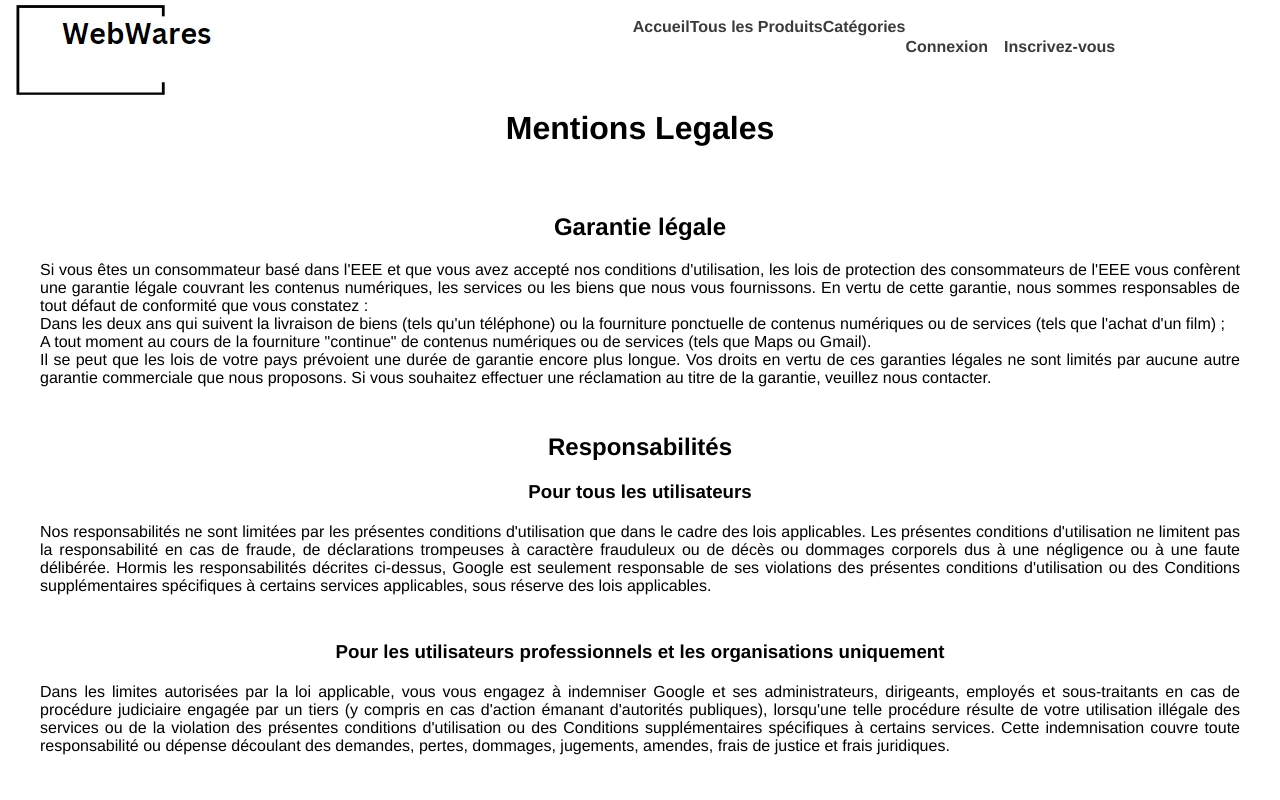
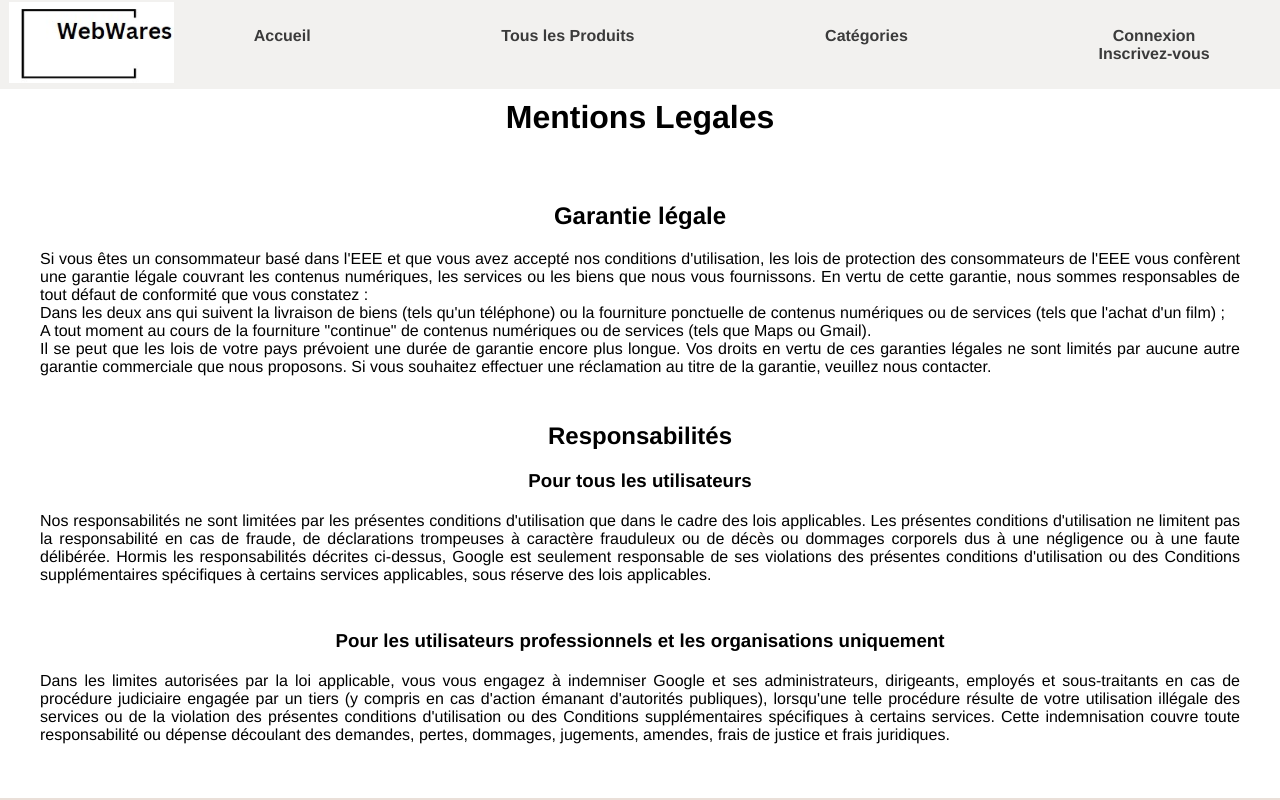
Before and after one commit to Rokayia/WebWares, a Vue app: page /mentions-legales in a window 1280 px wide. Shown: the top 800 px of the page. Built offline with nearby package versions, Linux system fonts and the light colour scheme.

Commit message:
Header fini

```diff
--- a/src/components/GeneralHeader.vue
+++ b/src/components/GeneralHeader.vue
@@ -44,18 +44,18 @@
 
 
         <div v-if="isVisible">
-          <ul class="nav-dropdown">
+          <ul class="nav-dropdown2">
 
             <router-link
                   :to="'/myOrder' "
                 >
-            <font-awesome-icon :icon="['fas', 'basket-shopping']" size="3x" />{{ quantitePanier() }}
+            <font-awesome-icon :icon="['fas', 'basket-shopping']" size="2x" />{{ quantitePanier() }}
           </router-link>
             <li class="nav-link dropdown">
               <div class="circle">
-                <font-awesome-icon :icon="['fas', 'user']" size="3x" />
+                <font-awesome-icon :icon="['fas', 'user']" size="2x" />
               </div>
-              <ul class="dropdown-content">
+              <ul class="dropdown-content2">
                 <router-link
                   :to="'/' "
                   class="nav-link"
@@ -84,9 +84,9 @@
             </div>
           </div>
         </div>
-        <label for="check" class="close-menu"><font-awesome-icon :icon="['fas', 'Rectangle-Xmark']" size="2x" /></label>
+        <label for="check" class="close-menu"><font-awesome-icon :icon="['fas', 'xmark']" size="1x"/></label>
     </span>
-          <label for="check" class="open-menu"><font-awesome-icon :icon="['fas', 'bars']" size="3x" /></label>
+          <label for="check" class="open-menu"><font-awesome-icon :icon="['fas', 'bars']" size="2x" /></label>
 
       </ul>
     </nav>
@@ -224,72 +224,102 @@ export default {
 </script>
 
 <style lang="scss">
+
+
 .logo {
   display: inline;
 
+
 }
 .logo img{
-  width:100%;
+  width:90%;
+  height: 90%;
+
 }
 header {
   display: flex;
-height: 100px;
-  // justify-content: space-between;
+  height: 89px;
   align-items: center;
-
   width: 100%;
+  background-color: #ada99b2a;
 }
 .no-scroll {
   overflow: hidden;
 }
 .partie-nav{
+  width: 100%;
   height: 100%;
+  display: flex;
+  align-items: center;
+
+}
+
+.nav-bar .head-home{
+  display: flex;
+
+
+}
+ul.nav-dropdown2 {
+  display: flex;
+  align-items: center;
+  gap: 8px;
+
+
+}
+ul.nav-dropdown2 a{
+ color: #7D9167;
+}
+a {
+    font-weight: bold;
+    color: #3b3b3b;
+    text-decoration: none;
+    // padding: 10px;
   }
 
 
 .nav-bar {
+  max-width: 1300px;
   width: 100%;
-    height: 50px;
   display: flex;
   justify-content: center;
   align-items: center;
   list-style: none;
   position: relative;
-    position:fixed;
+  height: 100%;
   z-index: 1;
-    padding: 12px 20px;
+
 }
 .menu {
 display: flex;
+justify-content: space-around;
+
+width: 100%;
+gap: 50px;
+}
+.menu a:hover{
+  color:#7D9167;
 }
 
 .menu li a{
   display: inline-block;
     text-decoration: none;
-    color: white;
+    color:#3b3b3b;
     font-weight: 100;
     text-align: center;
     transition: 0.15s ease-in-out;
     position: relative;
     text-transform: uppercase;
+
 }
-.menu li a::after {
-    content: "";
-    position: absolute;
-    bottom: 0;
-    left: 0;
-    width: 0;
-    height: 1px;
-    background-color: white;
-    transition: 0.1s ease;
-}
+
 .menu li a:hover:after {width: 100%;}
 .open-menu , .close-menu {
     position: absolute;
-    color: black;
+    color: rgba(0, 0, 0, 0.233);
     cursor: pointer;
     font-size: 1.5rem;
     display: none;
+
 }
 .open-menu {
     top: 50%;
@@ -300,23 +330,18 @@ display: flex;
     top: 20px;
     right: 20px;
 }
-  a {
-    font-weight: bold;
-    color: #3b3b3b;
-    text-decoration: none;
-    // padding: 10px;
-  }
+
 
   a:hover {
-    color: #9abf72;
+    color:darkslategrey;
   }
   .nav-link {
     text-decoration: none;
     font-weight: bold;
     color: #3b3b3b;
+    display: inline;
+    margin: 0 ;
 
-    display: inline;
-    margin: 0;
   }
 
 
@@ -324,15 +349,21 @@ display: flex;
   .nav-dropdown {
     list-style: none;
     padding: 0;
-    margin: 0;
+
+
   }
 
   .dropdown {
     position: relative;
 
+
+
   }
   .dropdown:hover {
-    color: #9abf72;
+    color:peru;
+
+
+
   }
 
   .dropdown-content {
@@ -340,8 +371,35 @@ display: flex;
     position: absolute;
     background-color: #f1f1f1;
     box-shadow: 0 8px 16px rgba(0, 0, 0, 0.2);
-    z-index: 1;
+
     padding: 0;
+    font-size: 0.8rem;
+
+
+
+  }
+  .dropdown-content2{
+    display: none;
+    color: #7D9167;
+    background-color: #f1f1f1;
+    box-shadow: 0 8px 16px rgba(0, 0, 0, 0.2);
+
+    font-size: 0.8rem;
+
+  }
+
+  .dropdown:hover .dropdown-content2 {
+    display: flex;
+    flex-direction: column;
+    justify-content: center;
+    flex-wrap: wrap;
+    right: -30px;
+    height: 80px;
+    width: 150px;
+    gap: 20px;
+    position: absolute;
+
+
   }
 
   .dropdown-content a {
@@ -349,16 +407,15 @@ display: flex;
     // padding: 10px;
   }
   .dropdown-content a:hover {
-    background-color: #ada99b;
-    color: #9abf72;
+    color:#7D9167;
   }
 
   .dropdown-content div {
     display: block;
-    // padding: 10px;
+     padding: 10px;
   }
   .dropdown-content div:hover {
-    background-color: #ada99b;
+    background-color: #b892064d;
     color: #9abf72;
   }
   .dropdown:hover .dropdown-content {
@@ -367,15 +424,17 @@ display: flex;
 
 
 .circle {
-  width: 60px;
-  height: 60px;
-  border: 1px solid black;
+  width: 40px;
+  height: 40px;
+  border: 1px solid #7D9167;
   border-radius: 50%;
   margin: auto;
   background-color: #f1f1f1;
   display: flex;
   align-items: center;
   justify-content: center;
+  position: relative;
+  color: #7D9167;
 }
 
 
@@ -398,32 +457,33 @@ display: flex;
 
 #check {display: none;}
 
-@media(max-width: 610px){
+@media(max-width: 971px){
     .menu {
         flex-direction: column;
         align-items: center;
-        justify-content: space-around;
         width: 100%;
-        height: 55vh;
+        height: 45vh;
         position: fixed;
         top: 0;
-        right: 0;
+        right: -100%;
         z-index: 100;
-        background-color: grey;
+        background-color: rgb(128, 128, 128);
         transition: all 0.2s ease-in-out;
+
     }
     .nav-link {
       padding: 0px;
     }
 
-    .connect {
-      flex-direction: column;
-    }
+
 
     .open-menu , .close-menu {
       display: block;
     }
-    #check:checked ~ .menu {right: 0;}
+    #check:checked ~ .menu {
+      right: 0;
+    }
+
 }
 
 </style>
--- a/src/main.js
+++ b/src/main.js
@@ -13,7 +13,7 @@ import { FontAwesomeIcon } from '@fortawesome/vue-fontawesome'
 import { faUser } from '@fortawesome/free-solid-svg-icons'
 import { faBasketShopping } from '@fortawesome/free-solid-svg-icons'
 import { faBars } from '@fortawesome/free-solid-svg-icons'
-import { faRectangleXmark } from '@fortawesome/free-solid-svg-icons'
+import { faXmark } from '@fortawesome/free-solid-svg-icons'
 
 
 
@@ -21,7 +21,7 @@ import { faRectangleXmark } from '@fortawesome/free-solid-svg-icons'
 library.add(faUser)
 library.add(faBasketShopping)
 library.add(faBars)
-library.add(faRectangleXmark)
+library.add(faXmark)
 
 
 createApp(App)
--- a/src/views/HomeView.vue
+++ b/src/views/HomeView.vue
@@ -135,7 +135,7 @@ export default {
   padding: 0;
 }
 .homepage {
-  max-width: 1200;
+
   width: 100%;
 }
 
@@ -165,9 +165,7 @@ export default {
   width: 100%;
   height: 100%;
 }
-buuton {
-  cursor: pointer;
-}
+
 
 .title-btn h1 {
   font-size: 4rem;
@@ -175,7 +173,7 @@ buuton {
   margin-left: 25px;
   font-family: Cambria, Cochin, Georgia, Times, "Times New Roman", serif;
   font-weight: 400;
-  margin-bottom: 95px;
+  margin-bottom: 85px;
 }
 .cardRight {
   height: 100%;
@@ -225,11 +223,7 @@ buuton {
   text-align: center;
   width: 100%;
 }
-.head-home {
-  max-width: 1200px;
-  width: 100%;
-  margin-top: 20px;
-}
+
 .cardRightFormContact {
   height: 100%;
   width: 50%;
@@ -255,8 +249,11 @@ buuton {
 
 .connect {
   display: flex;
-  gap: 16px;
-  justify-content: flex-end;
+  flex-direction: column;
+
+}
+.connect a:hover{
+  color: #7D9167;
 }
 
 .nav-link {
```
Lines whose indentation alone changed are shown as unchanged.
